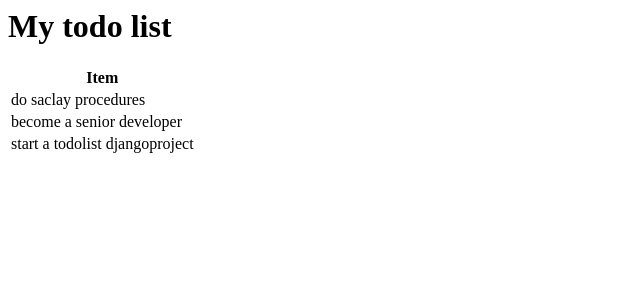
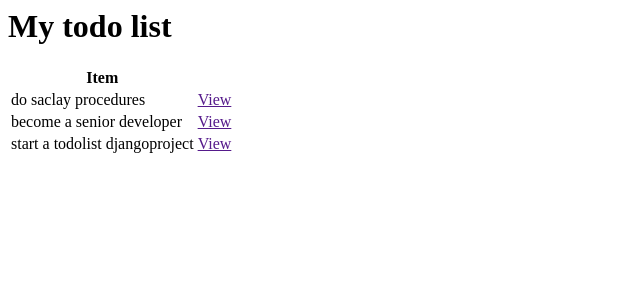
Before and after one commit to dihias/todo_list, a Django app: page / in a window 1280 px wide. Shown: the top 300 px of the page, without its empty margins (0-640 px from the left). Run offline with Django 4.2, Linux system fonts and the light colour scheme; data comes from the database, SQL or seed files in the repository.

Commit message:
displaying the links, but they don't work yet

```diff
--- a/base/templates/base/task_list.html
+++ b/base/templates/base/task_list.html
@@ -3,11 +3,13 @@
 <table>
     <tr>
         <th>Item</th>
+        <th></th>
     </tr>
     {% for task in tasks %}
 
     <tr>
         <td>{{ task.title }}</td>
+        <td> <a href="">View</a> </td>
     </tr>
 
     {% empty %}
```
